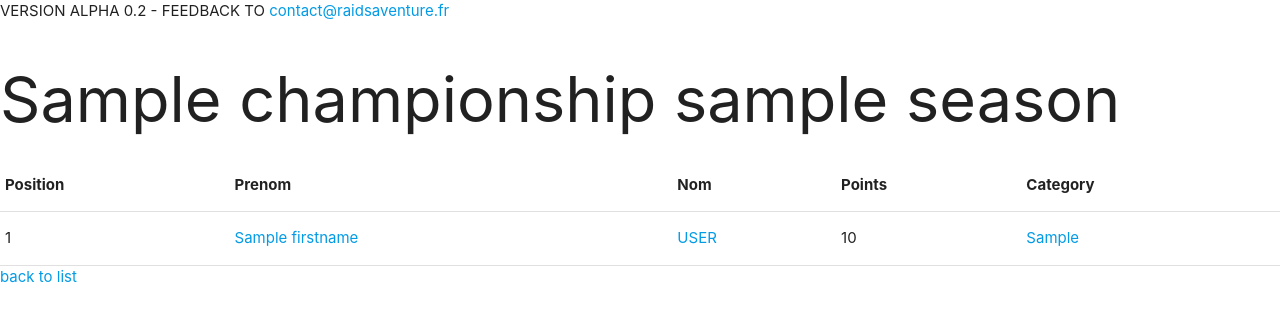
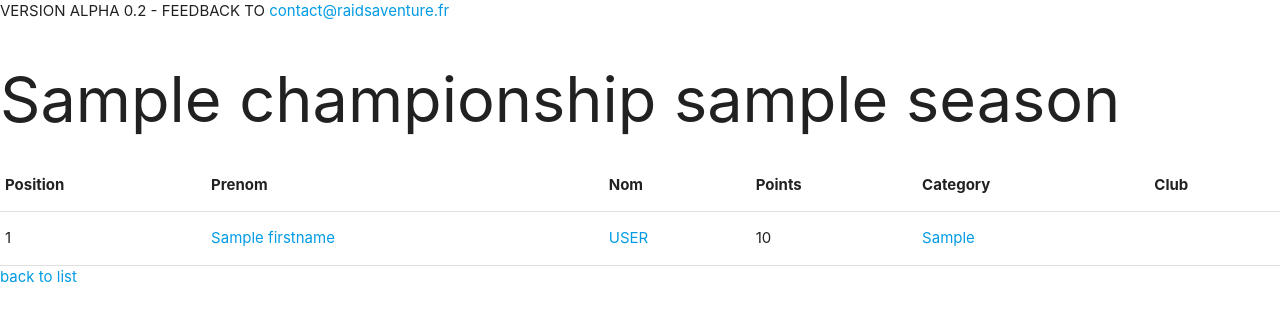
Before and after one commit to janssens/classements_fftri_raids, a Symfony app: template templates/championship/show.html.twig in a window 1280 px wide. Shown: the top 322 px of the page. Run offline with Twig, Linux system fonts and the light colour scheme; the template is opened without the code that fills it: most values are stand-ins (such as "Sample title", 1, 10 or a date in 2020); some libraries are stand-ins or nearby versions.

Commit message:
add Club crud and show

```diff
--- a/templates/championship/index.html.twig
+++ b/templates/championship/index.html.twig
@@ -6,8 +6,6 @@
     <h1>Index des championnats</h1>
 
     <ul>
-
-    </ul>
         {% for championship in championships %}
             <li>
                 <a href="{{ path('championship_show', {'id': championship.id}) }}">{{ championship.name }}</a> {{ championship.season | lower }}
--- a/templates/championship/show.html.twig
+++ b/templates/championship/show.html.twig
@@ -13,6 +13,7 @@
             <th>Nom</th>
             <th>Points</th>
             <th>Category</th>
+            <th>Club</th>
         </tr>
         </thead>
         <tbody>
@@ -27,6 +28,11 @@
                 <td><a href="{{ path('athlete_show',{"id":rank.athlete.id}) }}">{{ rank.athlete.lastname | upper }}</a></td>
                 <td>{{ rank.points }}</td>
                 <td><a href="{% if not app.request.get('category') %}?category={{ rank.category }}{% else %}?{% endif %}">{{ rank.categoryHuman }}</a></td>
+                <td>
+                    {% if rank.athlete.registrations[0] and rank.athlete.registrations[0].club %}
+                    <a href="{{ path('club_show',{'slug':rank.athlete.registrations[0].club.slug}) }}">{{ rank.athlete.registrations[0].club.name | upper }}</a>
+                    {% endif %}
+                </td>
             </tr>
                 {% set i = i + 1 %}
             {% endif %}
```
Also changed, not shown: templates/athlete/_card.html.twig (+7 -0 lines).
